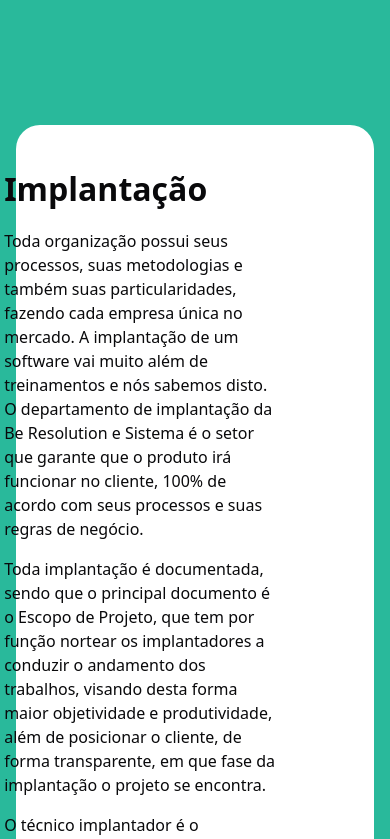
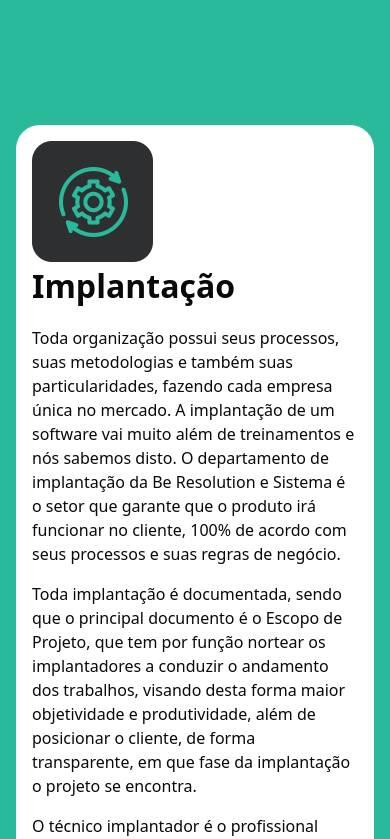
Before and after one commit to Lucas-Beijato/site_be_resolution, a Next.js app: page / in a window 390 px wide. Shown: the part 7625-8464 px from the top of the page. Built offline with nearby package versions, Linux system fonts and the light colour scheme.

Commit message:
layout adjusts section 05 mobile

```diff
--- a/src/app/sections/home/section05/index.tsx
+++ b/src/app/sections/home/section05/index.tsx
@@ -3,8 +3,8 @@ import Image from "next/image";
 
 const Section05Cards = ({ children, urlImage, title }: { children: React.ReactNode, urlImage: string, title: string }) => {
   return (
-    <div className="bg-white rounded-3xl px-7 py-10 flex flex-row space-x-4">
-      <div className="w-1/12 ml-[-81px]">
+    <div className="bg-white flex rounded-3xl desktop:px-7 desktop:py-10 desktop:flex-row desktop:p-0 desktop:space-x-4 desktop:justify-end desktop:items-start smartphone-p:flex-col smartphone-p:p-4 smartphone-p:justify-center smartphone-p:items-center">
+      <div className="desktop:w-1/12 desktop:ml-[-81px] smartphone-p:w-full">
         <Image
           src={urlImage}
           alt={"section image"}
@@ -12,7 +12,7 @@ const Section05Cards = ({ children, urlImage, title }: { children: React.ReactNo
           height={121}
         />
       </div>
-      <div className="flex flex-col space-y-4 w-11/12">
+      <div className="flex flex-col smartphone-p:w-full space-y-4 w-11/12">
         <h2 className="text-[32px] font-bold ">{title}</h2>
         {children}
       </div>
```
